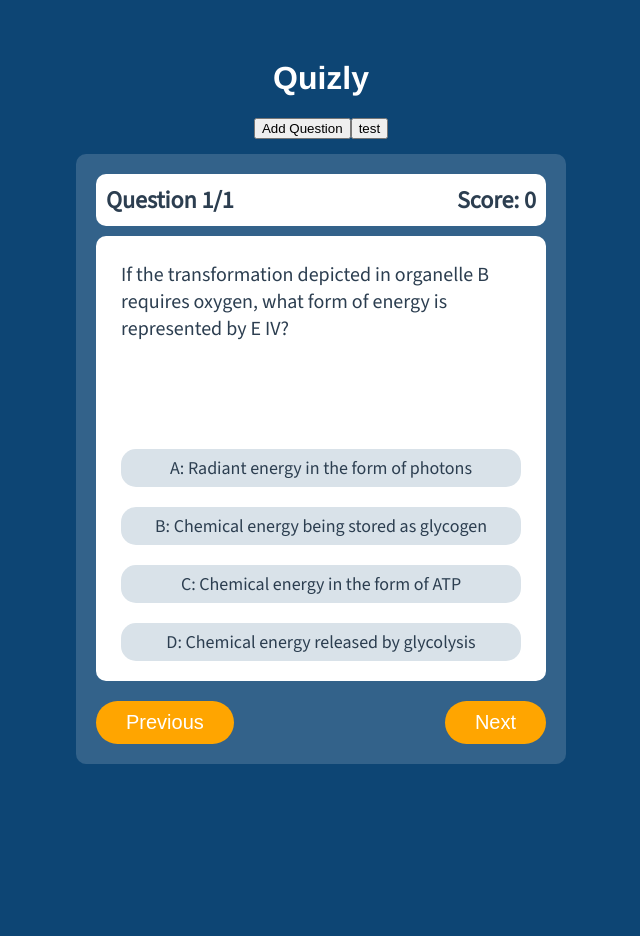
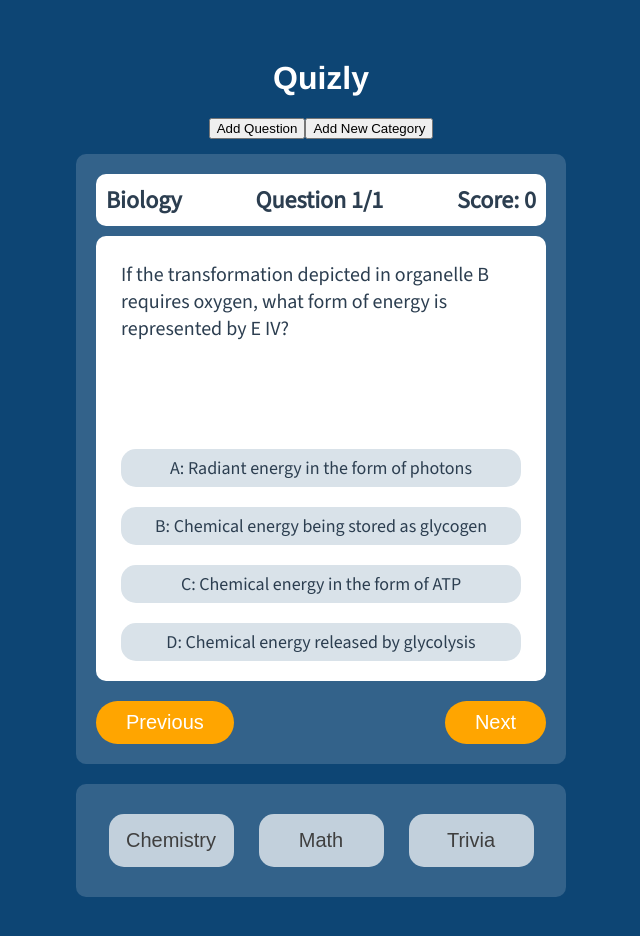
Before and after one commit to jyliao369/QuizAppVue, a Vue app: page / in a window 1280 px wide. Shown: the top 936 px of the page, without its empty margins (319-959 px from the left). Before the commit the page ends 800 px from the top, so only its background shows below. Built offline with nearby package versions, Linux system fonts and the light colour scheme.

Commit message:
New categories can be added. need to rework the add questions function

```diff
--- a/src/components/Quiz.vue
+++ b/src/components/Quiz.vue
@@ -7,7 +7,8 @@
   <div class="addQues">
     <!-- <button @click="addQuiz">Add New Quiz</button> -->
     <button @click="addQuestion">Add Question</button>
-    <button @click="testScore">test</button>
+    <button @click="addCategory">Add New Category</button>
+    <!-- <button @click="addQuiz">test</button> -->
   </div>
 
   <div class="overCont">
@@ -15,7 +16,12 @@
       <!-- THIS IS THE SCOPRE SECTION -->
       <div class="infoHead">
         <div>
-          <h2>Question {{ b }}/{{ this.questions.length }}</h2>
+          <h2>{{ currentCategory[0].name }}</h2>
+        </div>
+        <div>
+          <h2>
+            Question {{ b }}/{{ this.currentCategory[0].questions.length }}
+          </h2>
         </div>
         <div>
           <h2>Score: {{ score }}</h2>
@@ -25,28 +31,29 @@
       <div class="quesContainer">
         <div
           class="question"
-          v-for="(question, index) in questions.slice(a, b)"
+          v-for="(questions, index) in currentCategory[0].questions.slice(a, b)"
           :key="index"
         >
           <div class="quesTitle">
-            <p>{{ question.question }}</p>
+            <p>{{ questions.question }}</p>
           </div>
           <div class="choiceCont">
             <div class="choice">
-              <p @click="checkCorrect('A')">A: {{ question.ansA }}</p>
+              <p @click="checkCorrect('A')">A: {{ questions.ansA }}</p>
             </div>
             <div class="choice">
-              <p @click="checkCorrect('B')">B: {{ question.ansB }}</p>
+              <p @click="checkCorrect('B')">B: {{ questions.ansB }}</p>
             </div>
             <div class="choice">
-              <p @click="checkCorrect('C')">C: {{ question.ansC }}</p>
+              <p @click="checkCorrect('C')">C: {{ questions.ansC }}</p>
             </div>
             <div class="choice">
-              <p @click="checkCorrect('D')">D: {{ question.ansD }}</p>
+              <p @click="checkCorrect('D')">D: {{ questions.ansD }}</p>
             </div>
           </div>
         </div>
       </div>
+
       <!-- THIS IS THE BUTTON SECTION -->
       <div class="btnContainer">
         <div class="btnBackground">
@@ -59,7 +66,7 @@
         </div>
         <div class="btnBackground">
           <button
-            v-if="this.b <= this.questions.length - 1"
+            v-if="this.b <= this.currentCategory[0].questions.length - 1"
             :disabled="false"
             @click="nextQuestion"
           >
@@ -69,22 +76,19 @@
         </div>
       </div>
     </div>
+
+    <!-- THIS IS HOLDS ALL OF THE CATEGORIES  -->
+    <div class="catContainer">
+      <div v-for="(category, index) in categories" :key="index">
+        <button @click="changeCategory(index)">{{ category.name }}</button>
+      </div>
+    </div>
   </div>
-
-  <!-- <div class="outContainer">
-    <div class="container">
-
-    </div>
-  </div> -->
-  <!-- <div
-    class="quizContainer"
-    v-for="(quiz, index) in testArray"
-    :key="index"
-    v-cloak
-  >
-    {{ testArray[index] }}
-    {{ testArray[index].length }}
-  </div> -->
+  <br />
+  <br />
+  <br />
+  <br />
+  <br />
 </template>
 
 <script>
@@ -96,13 +100,20 @@ export default {
   },
   data() {
     return {
-      showModal: false,
-      testArray: [
+      currentCategory: [
         {
-          Chemistry: [],
-        },
-        {
-          Biology: [],
+          name: "Biology",
+          questions: [
+            {
+              question:
+                "If the transformation depicted in organelle B requires oxygen, what form of energy is represented by E IV?",
+              ansA: "Radiant energy in the form of photons",
+              ansB: "Chemical energy being stored as glycogen",
+              ansC: "Chemical energy in the form of ATP",
+              ansD: "Chemical energy released by glycolysis",
+              answer: "A",
+            },
+          ],
         },
       ],
       questions: [
@@ -116,6 +127,95 @@ export default {
           answer: "A",
         },
       ],
+      categories: [
+        {
+          name: "Chemistry",
+          questions: [
+            {
+              question: "Which of the following has a positive charge?",
+              ansA: "proton",
+              ansB: "neutron",
+              ansC: "anion",
+              ansD: "electron",
+              answer: "A",
+            },
+            {
+              question:
+                "Rutherford carried out experiments in which a beam of alpha particles was directed at a thin piece of metal foil. From these experiments he concluded that:",
+              ansA: "electrons are massive particles.",
+              ansB: "the positively charged parts of atoms are moving about with a velocity approaching the speed of light.",
+              ansC: "the positively charged parts of atoms are extremely small and extremely heavy particles.",
+              ansD: "the diameter of an electron is approximately equal to that of the nucleus.",
+              answer: "C",
+            },
+          ],
+        },
+        {
+          name: "Math",
+          questions: [
+            {
+              question: "What is three fifth of 100?",
+              ansA: "3",
+              ansB: "5",
+              ansC: "20",
+              ansD: "60",
+              answer: "D",
+            },
+            {
+              question: "What is the remainder of 21 divided by 7?",
+              ansA: "0",
+              ansB: "7",
+              ansC: "1",
+              ansD: "21",
+              answer: "A",
+            },
+          ],
+        },
+        {
+          name: "Trivia",
+          questions: [
+            {
+              question: "What is the national language of Canada?",
+              ansA: "English",
+              ansB: "Dutch",
+              ansC: "Chinese",
+              ansD: "French",
+              answer: "D",
+            },
+            {
+              question: "Saudi Arabia is the biggest producer of?",
+              ansA: "Coffee",
+              ansB: "Oil",
+              ansC: "Coal",
+              ansD: "Bread",
+              answer: "B",
+            },
+          ],
+        },
+      ],
+      newCategory: {
+        name: "History",
+        questions: [
+          {
+            question:
+              "Which of these countries did the Soviet Union NEVER invade?",
+            ansA: "Afghanistan",
+            ansB: "Finland",
+            ansC: "Poland",
+            ansD: "Sweden",
+            answer: "D",
+          },
+          {
+            question: "Who was the first person to orbit the Earth?",
+            ansA: "Neil Armstrong",
+            ansB: "The Boss",
+            ansC: "Yuri Gagarin",
+            ansD: "John Glenn",
+            answer: "C",
+          },
+        ],
+      },
+      showModal: false,
       a: 0,
       b: 1,
       index: 0,
@@ -153,14 +253,11 @@ export default {
       console.log(this.questions[this.index].answer);
       if (answer === this.questions[0].answer) {
         console.log("Correct");
+        this.score = this.score + 100;
       } else {
         console.log("Incorrect");
+        this.score = this.score - 100;
       }
-    },
-    addQuiz() {
-      let Math = [];
-      this.testArray.push({ Math });
-      console.log(this.testArray);
     },
     testHandle() {
       this.testArray[0].test1.push({ question: "hello", reponse: "goodbye" });
@@ -168,8 +265,14 @@ export default {
       console.log(this.testArray[0].test1[0]);
       console.log(this.testArray[0].test2[0]);
     },
-    testScore() {
-      this.score = this.score + 100;
+    changeCategory(number) {
+      console.log("index value");
+      console.log(number);
+      this.currentCategory = [];
+      this.currentCategory.push(this.categories[number]);
+    },
+    addCategory() {
+      this.categories.push(this.newCategory);
     },
   },
 };
@@ -183,8 +286,10 @@ export default {
 }
 .overCont {
   display: flex;
+  flex-direction: column;
   justify-content: center;
   margin: 15px;
+  align-items: center;
 }
 .container {
   width: 450px;
@@ -192,6 +297,7 @@ export default {
   padding: 20px;
   background: #33628a;
   border-radius: 10px;
+  margin-bottom: 20px;
 }
 .btnContainer {
   display: flex;
@@ -253,8 +359,33 @@ export default {
   margin: 10px;
   background: #d9e2e9;
 }
+.choice:hover {
+  background: #706eeb;
+  color: white;
+}
 .choice p {
   margin: 7px;
   font-size: 18px;
 }
+.catContainer {
+  display: flex;
+  flex-direction: row;
+  flex-wrap: wrap;
+  justify-content: space-around;
+  width: 450px;
+  font-family: "Source Sans 3";
+  padding: 20px;
+  background: #33628a;
+  border-radius: 10px;
+}
+.catContainer button {
+  width: 125px;
+  font-size: 20px;
+  border-radius: 15px;
+  padding: 15px;
+  margin: 10px;
+  border: none;
+  background: #c2d0dc;
+  color: #3f3f3f;
+}
 </style>
```
